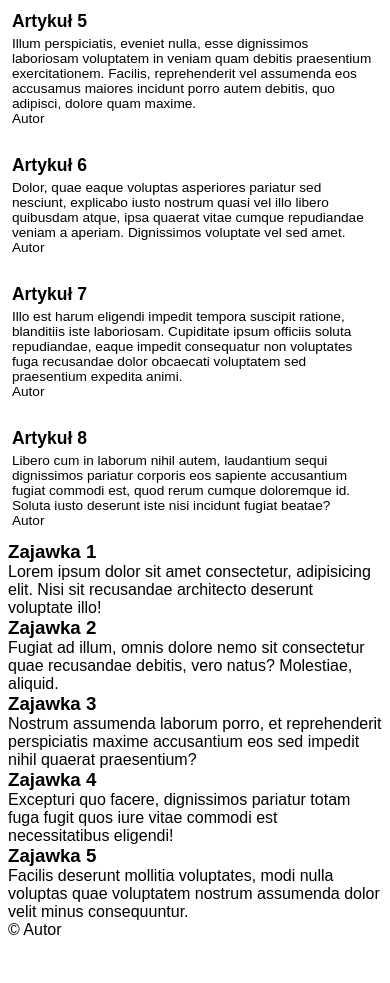
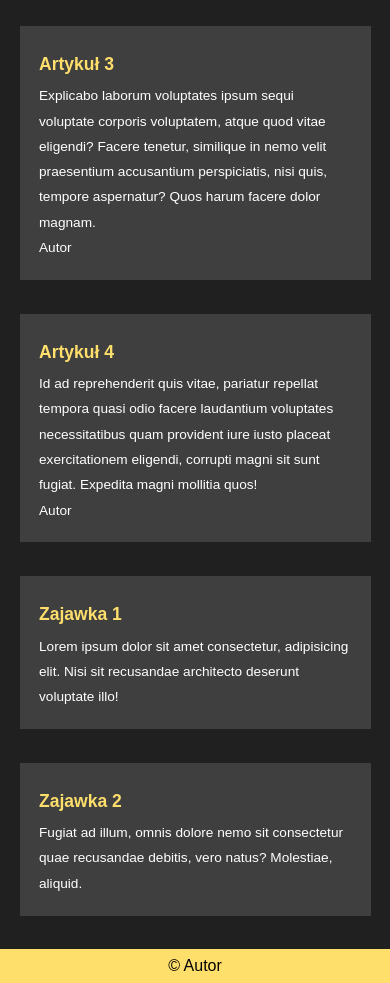
Before and after one commit to Gebczynski-Szkola/TSI, a plain HTML site: page RWD_lekcja/index.html in a window 390 px wide. Shown: the part 617-1600 px from the top of the page. Before the commit the page ends 1564 px from the top, so only its background shows below. Drawn offline with Linux system fonts and the light colour scheme.

Commit message:
completed phone version

```diff
--- a/RWD_lekcja/style/main.scss
+++ b/RWD_lekcja/style/main.scss
@@ -1,4 +1,4 @@
-body * {
+* {
     margin: 0;
     padding: 0;
     box-sizing: border-box;
@@ -6,43 +6,70 @@ body * {
 }
 
 .container {
+    width: 100%;
     display: flex;
     flex-wrap: wrap;
     flex-direction: column;
+    background-color: #202020;
 
     header{
         flex-basis: 100%;
         height: auto;
-        margin: 1vh 0 1vh 0;
+        margin:4vh 0 2vh 0;
 
         h1{
             width: 100%;
             height: auto;
             font-size: 5.5vw;
             text-align: center;
+            color:#FFDF6C ;
         }
     }
 
-    main{
+    main, aside{
         display: flex;
         flex-direction: column;
         align-items: center;
 
         article{
-            padding: 1vw;
-            margin: 1vh 0 1vh 0;
+            padding: 5vw;
+            margin: 2vh 5vw 2vh 5vw;
+            background-color: #3F3F3F;
 
-            h2{
+            h2,h3{
                 font-size: 4.5vw;
-                margin: .5vh 0 .5vh 0;
+                margin: 1vh 0 1vh 0;
                 font-weight: 600;
+                color:#FFDF6C;
             }
 
             p{
                 font-size: 3.5vw;
+                line-height: 3vh;
                 font-weight: 200;
-                color: black;
+                color: #FFFFFF;
             }
+        }
+
+        article:nth-of-type(n + 5){
+            display: none;
+        }
+    }
+
+    aside{
+        article:nth-of-type(n + 3){
+            display: none;
+        }
+    }
+
+    footer{
+        margin-top: 2vh;
+        padding: 2vw;
+        flex-basis: 100%;
+        background-color:#FFDF6C;
+
+        p{
+            text-align: center;
         }
     }
 }
```
Also changed, not shown: RWD_lekcja/style/main.css, RWD_lekcja/style/main.min.css.
